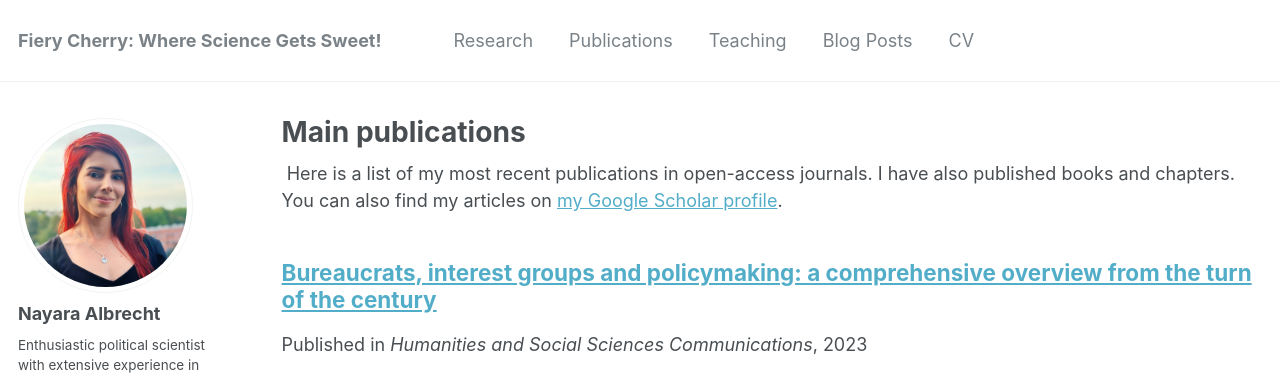
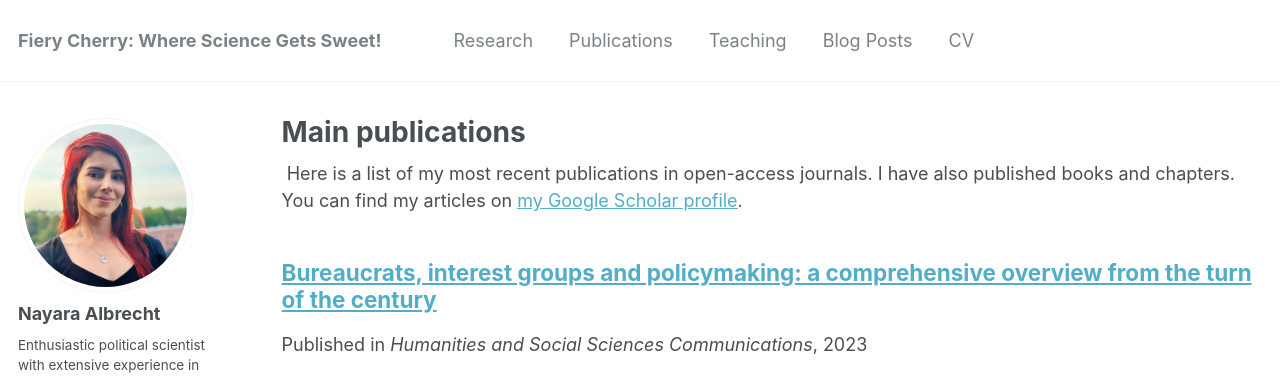
Before and after one commit to nayalbrecht/nayalbrecht.github.io, a Jekyll site: the page built from _pages/publications.md, in a window 1280 px wide and 900 px high. Shown: the top 377 px of the window. Built offline with Jekyll 4.4.1, drawn with Linux system fonts in a browser that asks for light colours; some web fonts are replaced.

Commit message:
Update publications.md

```diff
--- a/_pages/publications.md
+++ b/_pages/publications.md
@@ -6,7 +6,9 @@
 ---
 
 {% if site.author.googlescholar %}
-  <div class="wordwrap"> Here is a list of my most recent publications in open-access journals. I have also published books and chapters. You can also find my articles on <a href="{{site.author.googlescholar}}">my Google Scholar profile</a>.</div>
+  <div class="wordwrap"> Here is a list of my most recent publications in open-access journals. I have also published books and chapters.
+
+    You can find my articles on <a href="{{site.author.googlescholar}}">my Google Scholar profile</a>.</div>
 {% endif %}
 
 {% include base_path %}
```
